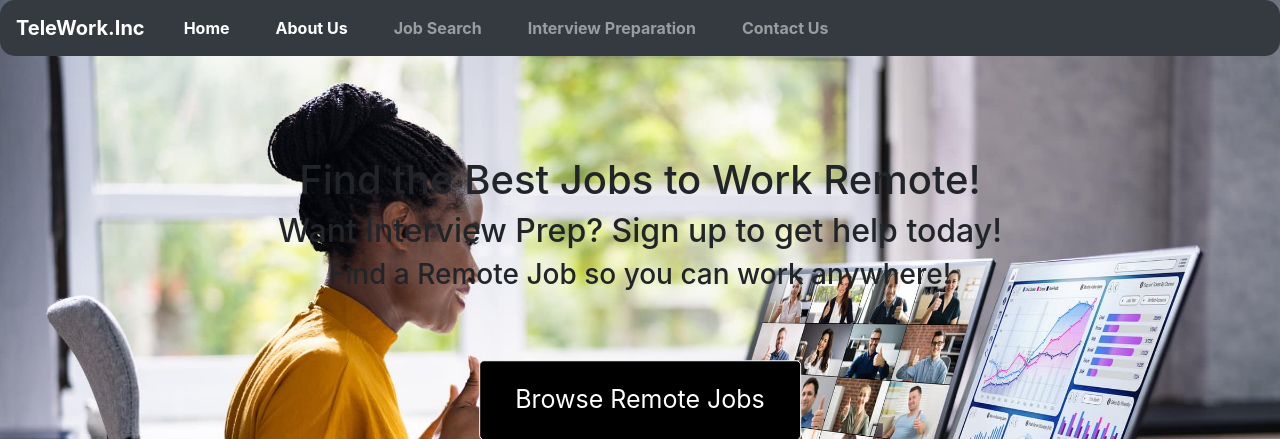
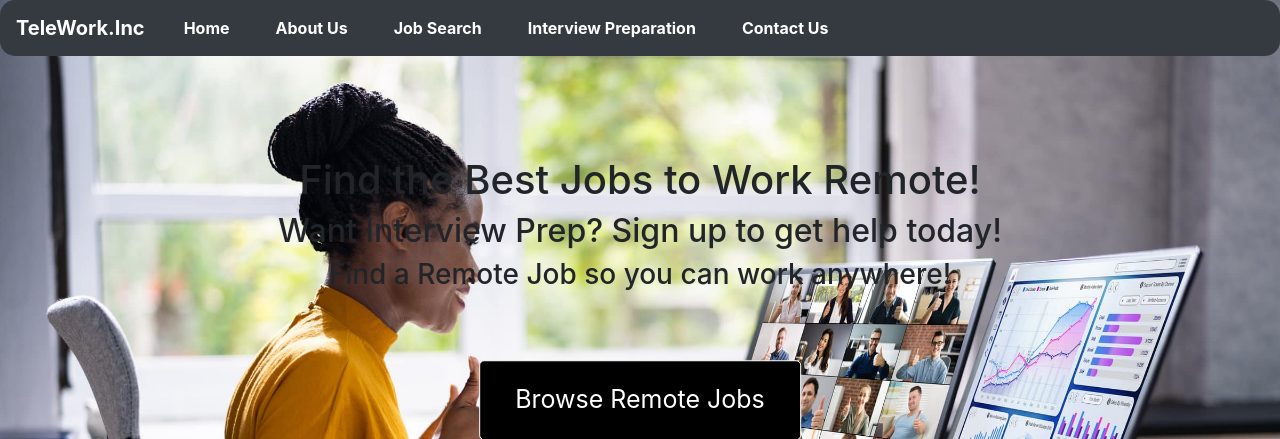
Before and after one commit to CSU-ITCapstone-Fall-23/TeleWork, a Flask app: page / in a window 1280 px wide. Shown: the top 439 px of the page. Run offline with Flask 3, Linux system fonts and the light colour scheme; some libraries are stand-ins or nearby versions.

Commit message:
Made changes

```diff
--- a/templates/index.html
+++ b/templates/index.html
@@ -39,9 +39,9 @@
           <div class="navbar-nav">
               <a class="nav-item nav-link active" href="{{ url_for('home') }}">Home</a>
               <a class="nav-item nav-link active" href="{{ url_for('about') }}">About Us</a>
-              <a class="nav-item nav-link" href="{{ url_for('job_search') }}">Job Search</a>
-              <a class="nav-item nav-link" href="{{ url_for('interview') }}">Interview Preparation</a>
-              <a class="nav-item nav-link" href="{{ url_for('contactus') }}">Contact Us</a>
+              <a class="nav-item nav-link active" href="{{ url_for('job_search') }}">Job Search</a>
+              <a class="nav-item nav-link active" href="{{ url_for('interview') }}">Interview Preparation</a>
+              <a class="nav-item nav-link active" href="{{ url_for('contactus') }}">Contact Us</a>
           </div>
       </div>
   </nav>
--- a/templates/interviewprep.html
+++ b/templates/interviewprep.html
@@ -30,9 +30,6 @@
     <script src="https://cdn.jsdelivr.net/npm/bootstrap@5.1.0/dist/js/bootstrap.bundle.min.js" integrity="sha384-U1DAWAznBHeqEIlVSCgzq+c9gqGAJn5c/t99JyeKa9xxaYpSvHU5awsuZVVFIhvj" crossorigin="anonymous"></script>
   </body>
 <body>
-
-
-
 <script src="https://code.jquery.com/jquery-3.2.1.slim.min.js"></script>
 <script src="https://cdnjs.cloudflare.com/ajax/libs/popper.js/1.12.9/umd/popper.min.js"></script>
 <script src="https://maxcdn.bootstrapcdn.com/bootstrap/4.0.0/js/bootstrap.min.js"></script>
--- a/templates/template.html
+++ b/templates/template.html
@@ -23,9 +23,9 @@
           <div class="navbar-nav">
               <a class="nav-item nav-link active" href="{{ url_for('home') }}">Home</a>
               <a class="nav-item nav-link active" href="{{ url_for('about') }}">About Us</a>
-              <a class="nav-item nav-link" href="{{ url_for('job_search') }}">Job Search</a>
-              <a class="nav-item nav-link" href="{{ url_for('interview') }}">Interview Preparation</a>
-              <a class="nav-item nav-link" href="{{ url_for('contactus') }}">Contact Us</a>
+              <a class="nav-item nav-link active" href="{{ url_for('job_search') }}">Job Search</a>
+              <a class="nav-item nav-link active" href="{{ url_for('interview') }}">Interview Preparation</a>
+              <a class="nav-item nav-link active" href="{{ url_for('contactus') }}">Contact Us</a>
           </div>
       </div>
   </nav>
```
Also changed, not shown: templates/contact.html (+6 -21 lines), templates/thankyou.html (+11 -5 lines).
